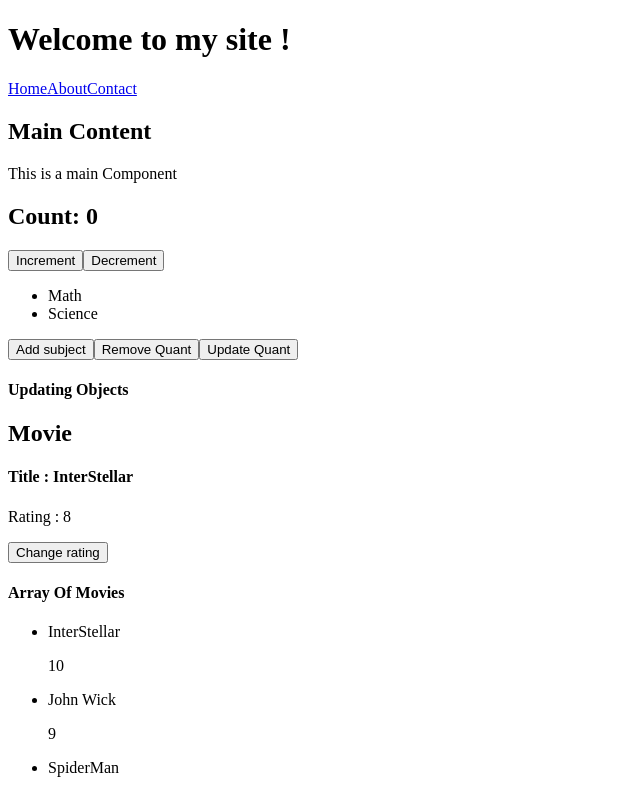
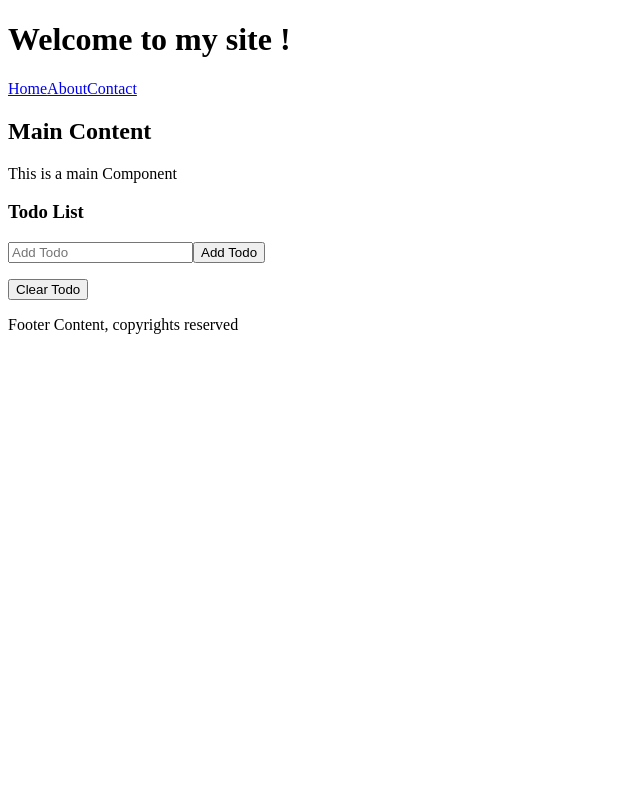
Before and after one commit to Ansh17291/react_pract, a React (Vite) app: page / in a window 1280 px wide. Shown: the top 794 px of the page, without its empty margins (0-640 px from the left). Built offline with nearby package versions, Linux system fonts and the light colour scheme.

Commit message:
made a simple todo List

```diff
--- a/src/8_Hooks/Example.jsx
+++ b/src/8_Hooks/Example.jsx
@@ -9,7 +9,11 @@ const Example = () => {
 
     useEffect(()=>{
         localStorage.setItem('name', JSON.stringify(name)); // called everytime the state is changed !!
-    },[]);
+    },[name]);
+
+    // if we do not provide the dependency array , it will be called on every render
+    // if we provide an empty dependency array , it will be called only once when the component is mounted
+
 
     const handleClear = () =>{
         setName("");
--- /dev/null
+++ b/src/9_TodoList/Todo.jsx
@@ -0,0 +1,50 @@
+import React, { useEffect, useState } from 'react'
+
+const Todo = () => {
+    const[todo, setTodo] = useState([]);
+    const [inputValue, setInputValue] = useState("");
+    const handleSubmit = (e) =>{
+        e.preventDefault();
+        if(inputValue.trim() === "") return; // prevent adding empty todos
+        setTodo([...todo, inputValue]);
+        setInputValue("");
+    }
+
+    const deleteSpecificTodo = (indexToDelete) => {
+        setTodo(todo.filter((_, idx) => idx !== indexToDelete));
+    };
+
+    useEffect(() => {
+        console.log("Updated Todo List : ", todo);
+    }, [todo]);
+    return (
+        <div>
+            <h3>Todo List</h3>
+            <form onSubmit={handleSubmit} >
+                <input type = 'text' value = {inputValue} onChange={(e)=>setInputValue(e.target.value)} placeholder='Add Todo' ></input>
+                <button type='submit'>Add Todo</button>
+            </form>
+            <ul>
+                {
+                    todo.map((t,idx)=>(
+                        <li key={idx}>
+                            {t}
+                            {/* <button onClick={deleteSpecificTodo(idx)}>Delete</button>  */}
+                            {/* this is the wrong to call a parametrized function becz it is like a function call immediately */}
+
+                            {/* The correct way is  */}
+                            <button onClick={() => deleteSpecificTodo(idx)}>Delete</button>
+                        </li>
+                    ))
+
+                }
+            </ul>
+
+
+            <button onClick={()=>(setTodo([]))}>Clear Todo</button>
+
+        </div>
+    )
+}
+
+export default Todo
--- a/src/App.jsx
+++ b/src/App.jsx
@@ -12,6 +12,7 @@ import Button_click from "./7_EventHandling/Button_click";
 import Copy from "./7_EventHandling/Copy";
 import Hook_useState from "./8_Hooks/hook_useState";
 import ChildComponent from "./8_Hooks/ChildComponent";
+import Todo from "./9_TodoList/Todo";
 const App = () => {
   return (
     <>
@@ -42,7 +43,9 @@ const App = () => {
       <Button_click />
       <Copy></Copy> */}
 
-      <Hook_useState/>
+      {/* <Hook_useState/> */}
+
+      <Todo/>
 
       <Footer/>
     </>
```
Also changed, not shown: notes.txt.
